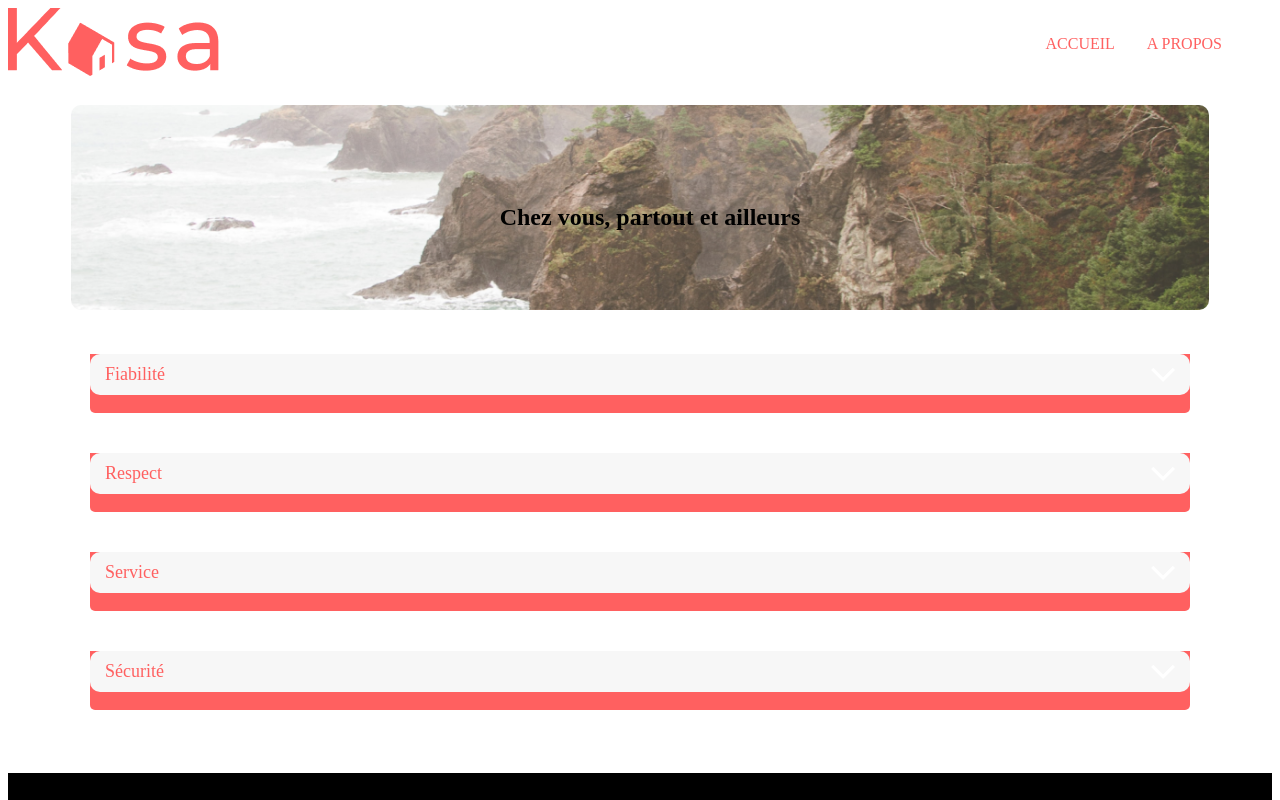
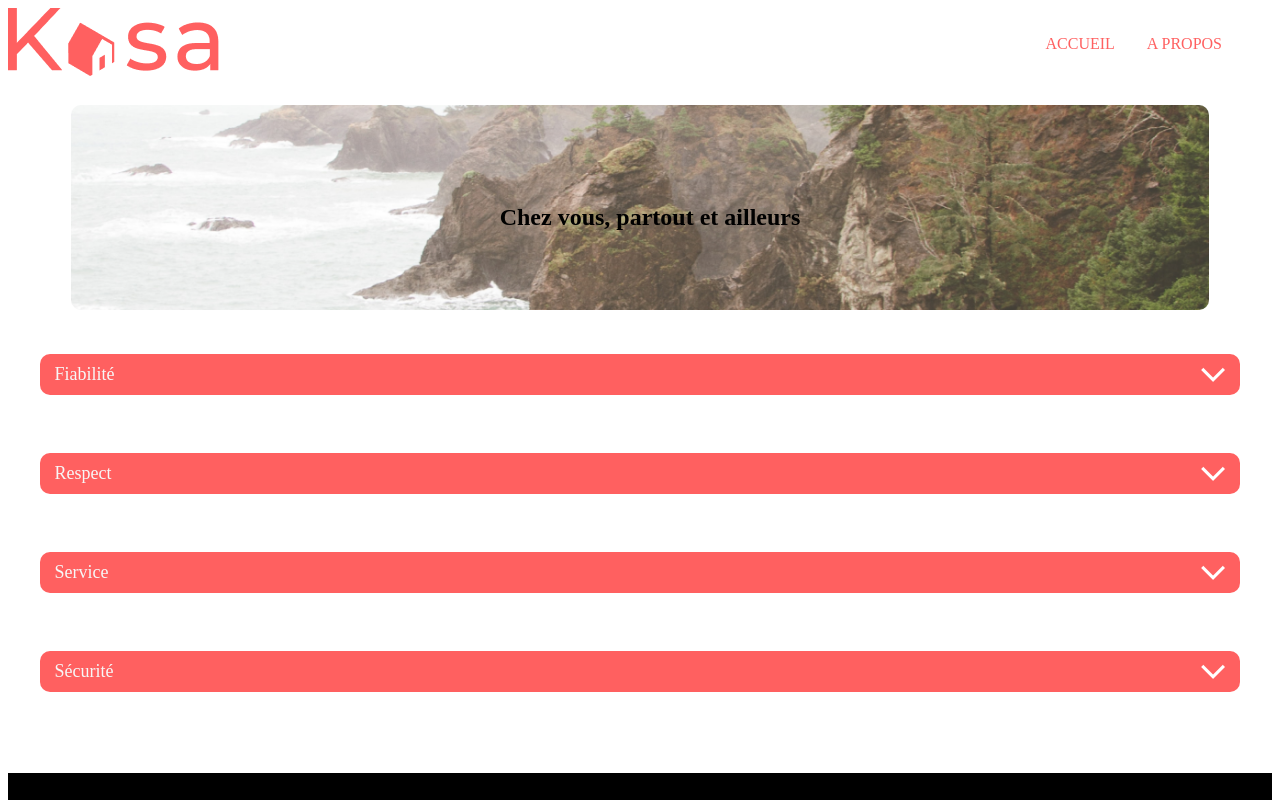
Before and after one commit to Shiiroz/Creez-une-application-web-avec-React, a React (Create React App) app in the folder kasa-app/: page /about in a window 1280 px wide. Shown: the top 800 px of the page. Built offline with nearby package versions, Linux system fonts and the light colour scheme.

Commit message:
avancement

```diff
--- a/kasa-app/src/components/collapse/Collapse.js
+++ b/kasa-app/src/components/collapse/Collapse.js
@@ -1,4 +1,4 @@
-import './collapse.scss'
+import classes from './collapse.scss';
 import arrow from '../../assets/arrow.png';
 import { useState } from 'react';
 
@@ -8,7 +8,7 @@ export default function Collapse({title, content}) {
 
     return (
         <>
-            <div className="collapse" >
+            <div className={classes.collapse} >
                 <h3 className='collapse_title' onClick={() => setToggle(!toggle)} >
                     {title}
                     <img
--- a/kasa-app/src/components/collapse/collapse.scss
+++ b/kasa-app/src/components/collapse/collapse.scss
@@ -9,8 +9,10 @@
         flex-direction: row;
         justify-content: space-between;
         align-items: center;
-        background-color: #f7f7f7;
-        color: #ff6060;
+       // background-color: #f7f7f7;
+        //color: #ff6060;
+        background-color: #ff6060;
+        color: #f7f7f7;
         border-radius: 10px;
         font-weight: 500;
         font-size: clamp(13px, 2vw, 18px);
@@ -40,7 +42,7 @@
         padding: 10px;
         letter-spacing: 1px;
         font-size: clamp(12px, 2vw, 16px);
-        color: #f7f7f7;
+        color: #ff6060;
         transition: visibility 0.5s ease-in-out,
                     opacity 0.5s ease-in-out,
                     height 0.2s ease-in-out;
--- a/kasa-app/src/pages/LogementPage.module.scss
+++ b/kasa-app/src/pages/LogementPage.module.scss
@@ -3,9 +3,10 @@
     &_content{
         display: flex;
         flex-direction: row;
-        justify-content: center;
+        justify-content: space-between;
+        //justify-content: center;
         align-items: center;
-        color: #f7f7f7;
+        color: #ff6060;
         width: 95%;
         margin: 0 auto;
         @media screen and (max-width: 650px){
```
